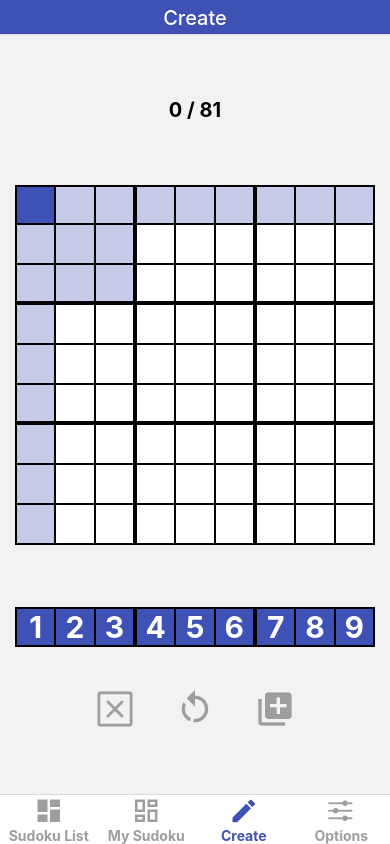
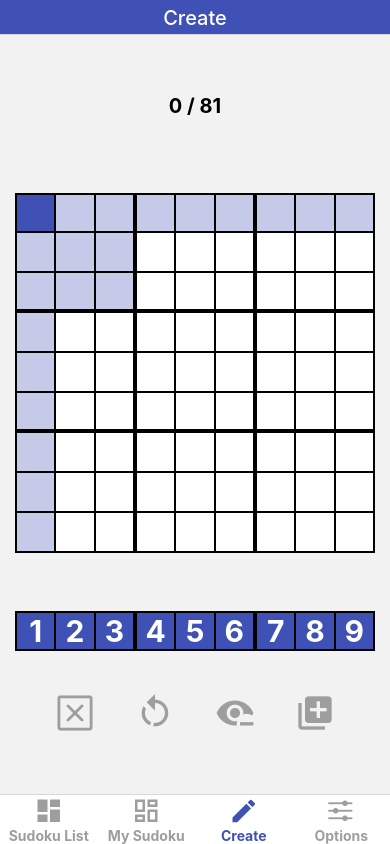
Before and after one commit to moredrowsy/react-native-sudoku, a React Native app: screen /NewGame in a window 390 px wide. Both pictures are taken after a click on the element 35 px from the left and 204 px from the top of the page. Built offline with nearby package versions, Linux system fonts and the light colour scheme.

Commit message:
Added 'eye-check' icon to check if the new sudoku game is solveable

```diff
--- a/src/components/Sudoku/NewGame/NewGameController.tsx
+++ b/src/components/Sudoku/NewGame/NewGameController.tsx
@@ -25,7 +25,9 @@ import NewGameControllerCell from './NewGameControllerCell';
 
 const NewGameController: React.FC<Props> = ({
   boardDimension,
+  isBusy,
   isPortrait,
+  onCheckSolution,
   selectedCell,
   sudoku,
   theme,
@@ -48,6 +50,9 @@ const NewGameController: React.FC<Props> = ({
 
   // Grid only accepts 2d array.
   const data = [emptyRows];
+
+  // Icon names
+  const eyeIconName = sudoku.hasSolution ? 'eye-check' : 'eye-minus';
 
   const onCellPress = (value: number) => {
     if (selectedCell) {
@@ -80,7 +85,7 @@ const NewGameController: React.FC<Props> = ({
   };
 
   // TODO: Check if this new game already exists in database and inform user
-  // TODO: Check if the new game is solvable by using the sudoku-solver and inform user
+  // TODO: Add Modal component to inform user that they can only add if it is solvable by using the eye/check icon
   const onCreate = () => {
     dispatch(createNewSudokuGameAsync());
   };
@@ -127,39 +132,66 @@ const NewGameController: React.FC<Props> = ({
       >
         <TouchableOpacity
           onPress={onCellClear}
-          disabled={!selectedCell || selectedCell.value === SUDOKU_EMPTY_CELL}
+          disabled={
+            isBusy || !selectedCell || selectedCell.value === SUDOKU_EMPTY_CELL
+          }
         >
           <AntDesign
             name='closesquareo'
             size={cellDimension}
             color={
-              selectedCell && selectedCell.value !== SUDOKU_EMPTY_CELL
+              selectedCell &&
+              selectedCell.value !== SUDOKU_EMPTY_CELL &&
+              !isBusy
                 ? theme.colors.remove
                 : theme.colors.inactive
             }
           />
         </TouchableOpacity>
         <View style={{ width: cellDimension, height: cellDimension }}></View>
-
         <TouchableOpacity
           onPress={onReset}
-          disabled={!selectedCell || sudoku.defaultScore == sudoku.userScore}
+          disabled={
+            isBusy || !selectedCell || sudoku.defaultScore == sudoku.userScore
+          }
         >
           <MaterialCommunityIcons
             name='restart'
             size={cellDimension}
             color={
-              sudoku.defaultScore === sudoku.userScore
+              sudoku.defaultScore === sudoku.userScore || isBusy
                 ? theme.colors.inactive
                 : theme.colors.reset
             }
           />
         </TouchableOpacity>
         <View style={{ width: cellDimension, height: cellDimension }}></View>
-
+        <TouchableOpacity
+          onPress={onCheckSolution}
+          disabled={
+            isBusy ||
+            !selectedCell ||
+            sudoku.defaultScore == sudoku.userScore ||
+            sudoku.userScore === boardSize * boardSize
+          }
+        >
+          <MaterialCommunityIcons
+            name={eyeIconName as any}
+            size={cellDimension}
+            color={
+              sudoku.defaultScore === sudoku.userScore || isBusy
+                ? theme.colors.inactive
+                : sudoku.hasSolution
+                ? theme.colors.success
+                : theme.colors.fail
+            }
+          />
+        </TouchableOpacity>
+        <View style={{ width: cellDimension, height: cellDimension }}></View>
         <TouchableOpacity
           onPress={onCreate}
           disabled={
+            isBusy ||
             !selectedCell ||
             sudoku.defaultScore == sudoku.userScore ||
             sudoku.userScore === boardSize * boardSize
@@ -169,9 +201,9 @@ const NewGameController: React.FC<Props> = ({
             name='library-add'
             size={cellDimension}
             color={
-              sudoku.defaultScore === sudoku.userScore
+              sudoku.defaultScore === sudoku.userScore || isBusy
                 ? theme.colors.inactive
-                : theme.colors.reset
+                : theme.colors.primary
             }
           />
         </TouchableOpacity>
@@ -182,7 +214,9 @@ const NewGameController: React.FC<Props> = ({
 
 type OwnProps = {
   boardDimension: number;
+  isBusy: boolean;
   isPortrait: boolean;
+  onCheckSolution: () => void;
 };
 
 const mapState = ({ newSudoku, theme }: RootState) => ({
--- a/src/components/Sudoku/NewGame/NewGameInfo.tsx
+++ b/src/components/Sudoku/NewGame/NewGameInfo.tsx
@@ -1,4 +1,4 @@
-import React, { useEffect } from 'react';
+import React from 'react';
 import {
   ActivityIndicator,
   StyleSheet,
@@ -14,17 +14,21 @@ import { black, BOARD_PADDING, green, INFO_FONT_SIZE } from '../../../styles';
 
 const NewGameInfo: React.FC<Props> = ({
   cellDimension,
+  isBusy,
   isPortrait,
+  message,
   onGoBack,
   theme,
   total,
   userScore,
   dispatch,
 }) => {
-  let infoMsg = '';
   return (
     <View
-      style={isPortrait ? styles.containerPortrait : styles.containerLandscape}
+      style={[
+        isPortrait ? styles.containerPortrait : styles.containerLandscape,
+        { height: cellDimension },
+      ]}
     >
       <View
         style={
@@ -41,6 +45,14 @@ const NewGameInfo: React.FC<Props> = ({
           />
         </TouchableOpacity>
       </View>
+      {isBusy ? (
+        <View>
+          <ActivityIndicator
+            size={cellDimension}
+            color={theme.colors.primary}
+          />
+        </View>
+      ) : (
         <View
           style={
             isPortrait
@@ -48,14 +60,14 @@ const NewGameInfo: React.FC<Props> = ({
               : styles.infoContainerLandscape
           }
         >
-        {userScore === total ? (
+          {message ? (
             <View>
               {isPortrait ? (
-              <Text style={styles.completed}>{infoMsg}</Text>
+                <Text style={styles.infoMsg}>{message}</Text>
               ) : (
                 <View style={styles.verticalText}>
-                {[...infoMsg].map((c, index) => (
-                  <Text key={`${index}${c}`} style={styles.completed}>
+                  {[...message].map((c, index) => (
+                    <Text key={`${index}${c}`} style={styles.infoMsg}>
                       {c}
                     </Text>
                   ))}
@@ -70,6 +82,7 @@ const NewGameInfo: React.FC<Props> = ({
             </View>
           )}
         </View>
+      )}
     </View>
   );
 };
@@ -88,6 +101,10 @@ const styles = StyleSheet.create({
     marginTop: BOARD_PADDING,
   },
   infoContainerPortrait: {},
+  busyContainer: {
+    justifyContent: 'center',
+    alignItems: 'center',
+  },
   landscape: {
     flexDirection: 'column',
   },
@@ -100,7 +117,7 @@ const styles = StyleSheet.create({
     color: black,
     textAlign: 'center',
   },
-  completed: {
+  infoMsg: {
     color: green,
     fontSize: INFO_FONT_SIZE,
     fontWeight: 'bold',
@@ -115,7 +132,9 @@ const styles = StyleSheet.create({
 type OwnProps = {
   cellDimension: number;
   boardSize: number;
+  isBusy?: boolean;
   isPortrait: boolean;
+  message?: string;
   onGoBack: () => void;
 };
 
--- a/src/components/Sudoku/NewGame/index.tsx
+++ b/src/components/Sudoku/NewGame/index.tsx
@@ -1,6 +1,6 @@
-import React, { useCallback, useEffect } from 'react';
+import React, { useCallback, useEffect, useState } from 'react';
 import { connect, ConnectedProps } from 'react-redux';
-import { Platform, Text, View } from 'react-native';
+import { Platform, View } from 'react-native';
 
 import { RouteProp } from '@react-navigation/native';
 import { BottomTabNavigationProp } from '@react-navigation/bottom-tabs';
@@ -9,9 +9,14 @@ import { TabsParamList } from '../../Navigators/Tabs';
 import {
   AppDispatch,
   RootState,
+  setNewSudokuHasSolution,
   setStatusBarVisible,
 } from '../../../storage/store';
-import { DEBOUNCE_WAIT, EMPTY_BOARDS } from '../../../sudoku';
+import {
+  DEBOUNCE_WAIT,
+  EMPTY_BOARDS,
+  getRawDataFromSudokuGame,
+} from '../../../sudoku';
 import {
   BOARD_PADDING,
   GAP_BETWEEN_COMPONENTS,
@@ -19,20 +24,26 @@ import {
   NAVIGATION_TAB_HEIGHT,
   SUDOKU_CELL_NORMAL_MARGIN,
 } from '../../../styles';
+import { sleep } from '../../../utils';
 
 import useDebounceDimensions from '../../../hooks/useDebounceDimensions';
 import Grid, { GridItemProps } from '../Grid';
 import NewGameCell from './NewGameCell';
 import NewGameController from './NewGameController';
 import NewGameInfo from './NewGameInfo';
+import SudokuSolver from '../../../sudoku/sudoku-solver';
 
 const NewGame: React.FC<Props> = ({
   boardSize,
+  newSudoku,
   statusBarVisible,
   theme,
   navigation,
   dispatch,
 }) => {
+  const [infoMsg, setInfoMsg] = useState('');
+  const [isSolving, setIsSolving] = useState(false);
+
   const dimensions = useDebounceDimensions(
     Platform.OS === 'ios' || Platform.OS === 'android' ? 0 : DEBOUNCE_WAIT
   );
@@ -97,6 +108,33 @@ const NewGame: React.FC<Props> = ({
 
   const gridData = EMPTY_BOARDS[boardSize];
 
+  // Check if the new sudoku game is solvable
+  const onCheckSolution = async () => {
+    setInfoMsg('Check if solvable...');
+    await sleep(1000);
+    setInfoMsg('');
+    setIsSolving(true);
+
+    // Wait 500 ms to allow for other UI to finish rednering
+    // Otherwise the SudokuSolver will block the event loop
+    await sleep(500);
+
+    // Solving starts
+    const rawData = getRawDataFromSudokuGame(newSudoku);
+    const sudokuSolver = new SudokuSolver(rawData);
+    const isSolved = sudokuSolver.solve();
+    // Solving ends
+
+    // Update info
+    setIsSolving(false);
+    if (isSolved) dispatch(setNewSudokuHasSolution(true));
+    setInfoMsg(isSolved ? 'Is solvable' : 'Not solvable');
+
+    // Clear message after 3 seconds
+    await sleep(3000);
+    setInfoMsg('');
+  };
+
   const onGoBack = useCallback(() => {
     navigation.goBack();
     dispatch(setStatusBarVisible(true));
@@ -120,7 +158,9 @@ const NewGame: React.FC<Props> = ({
         <NewGameInfo
           cellDimension={cellDimension}
           boardSize={boardSize}
+          isBusy={isSolving}
           isPortrait={dimensions.isPortrait}
+          message={infoMsg}
           onGoBack={onGoBack}
         />
       </View>
@@ -137,7 +177,9 @@ const NewGame: React.FC<Props> = ({
       <View style={screenStyles.sudokuContainerForController}>
         <NewGameController
           boardDimension={boardDimension}
+          isBusy={isSolving}
           isPortrait={dimensions.isPortrait}
+          onCheckSolution={onCheckSolution}
         />
       </View>
     </View>
@@ -157,6 +199,7 @@ type OwnProps = {
 const mapState = ({ newSudoku, status, theme }: RootState, {}: OwnProps) => {
   return {
     boardSize: newSudoku.board.length,
+    newSudoku,
     selectedCell: newSudoku.selectedCell,
     statusBarVisible: status.statusBarVisible,
     theme,
--- a/src/storage/store/slices/newSudoku.slice.ts
+++ b/src/storage/store/slices/newSudoku.slice.ts
@@ -45,6 +45,9 @@ const newSudoku = createSlice({
       restoreSudokuGameUser(state);
       if (action.payload) action.payload(state);
     },
+    setNewSudokuHasSolution: (state, action: PayloadAction<boolean>) => {
+      state.hasSolution = action.payload;
+    },
     updateNewSudokuGameValue: (
       state,
       action: PayloadAction<{
@@ -55,6 +58,9 @@ const newSudoku = createSlice({
       }>
     ) => {
       const { col, row, value, onSuccess } = action.payload;
+      // Reset hasSolution flag before updating
+      // Because changes might invalidate current hasSolution flag
+      state.hasSolution = false;
       updateSudokuCellValueAndScore(state, col, row, value);
       if (onSuccess) onSuccess(state);
     },
@@ -70,6 +76,7 @@ const newSudoku = createSlice({
 export const {
   setNewSudoku,
   resetNewSudokuGame,
+  setNewSudokuHasSolution,
   updateNewSudokuGameValue,
   updateNewSudokuSelectedCell,
 } = newSudoku.actions;
--- a/src/styles/colors.ts
+++ b/src/styles/colors.ts
@@ -20,6 +20,8 @@ export const green = '#4caf50';
 export const lightGreen = '#c8e6c9';
 export const indigo = '#3f51b5';
 export const lightIndigo = '#c5cae9';
+export const orange = '#ff9800';
+export const lightOrange = '#ffe0b2';
 export const pink = '#e91e63';
 export const lightPink = '#f8bbd0';
 export const purple = '#9c27b0';
--- a/src/sudoku/helpers.ts
+++ b/src/sudoku/helpers.ts
@@ -87,6 +87,17 @@ export function getAvailableCells(
     if (isInSudokuSubgrid(col, row, i, board)) unique.delete(i);
 
   return unique;
+}
+
+export function getRawDataFromSudokuGame(sudoku: SudokuGameEntity) {
+  const data = [];
+  const { board } = sudoku;
+  for (let i = 0; i < board.length; ++i) {
+    const row = [];
+    for (let j = 0; j < board.length; ++j) row.push(board[i][j].value);
+    data.push(row);
+  }
+  return data;
 }
 
 export function getUserFromSudokuUser(sudokuUser: SudokuUserEntity) {
--- a/src/types/styles.ts
+++ b/src/types/styles.ts
@@ -4,10 +4,12 @@ export interface CellColors {
   primary: string;
   secondary: string;
   inactive: string;
-  text: string;
+  success: string;
+  fail: string;
   margin: string;
   background: string;
   opacityBackground: string;
+  text: string;
   selectedBackground: string;
   selectedOpacity: string;
   selectedText: string;
--- a/src/utils/index.ts
+++ b/src/utils/index.ts
@@ -13,3 +13,9 @@ export function ellipseStr(
     } else return `...${str.substr(3, maxLength - 3)}`;
   } else return str;
 }
+
+export function sleep(ms: number) {
+  return new Promise((resolve) => {
+    setTimeout(resolve, ms);
+  });
+}
```
Also changed, not shown: src/styles/sudoku.ts (+26 -0 lines). Lines whose indentation alone changed are shown as unchanged.
